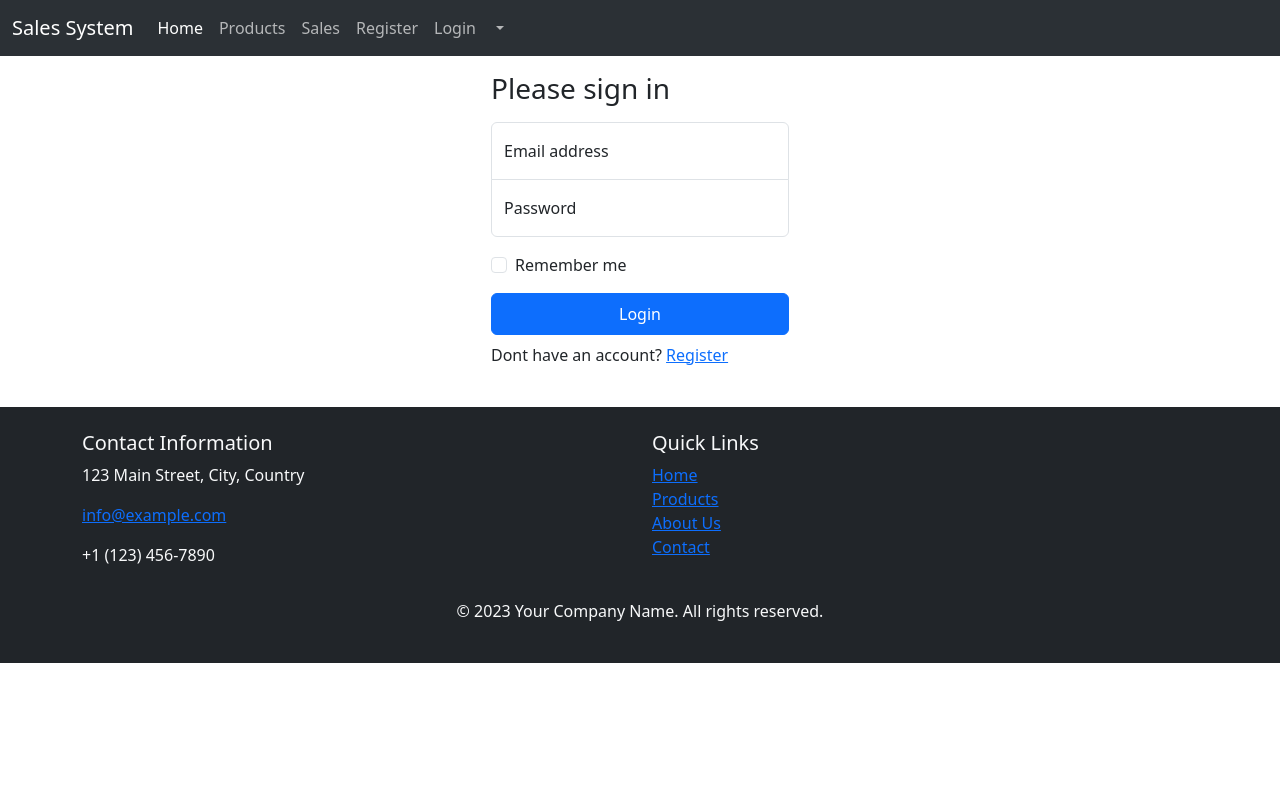
After one commit to ericomondi/flask-sqlalchemy, a Flask app: page /login in a window 1280 px wide. The commit adds this page. Run offline with Flask 3, Linux system fonts and the light colour scheme; some libraries are stand-ins or nearby versions.

Commit message:
confused

```diff
--- a/app.py
+++ b/app.py
@@ -1,11 +1,20 @@
 from flask_sqlalchemy import SQLAlchemy
-from flask import Flask, render_template, request, redirect, url_for
+from flask import Flask, render_template, request, redirect, url_for, flash
 from sqlalchemy import DateTime
+from werkzeug.security import generate_password_hash, check_password_hash
+from flask_login import LoginManager, login_user
+
+
 
 app = Flask(__name__)
 app.config["SQLALCHEMY_DATABASE_URI"] = "postgresql://postgres:2345@localhost:5432/duka"
+db = SQLAlchemy(app)
 
-db = SQLAlchemy(app)
+app.secret_key = b'_5#y2L"F4Q8z\n\xec]/'
+
+
+login_manager = LoginManager(app)
+login_manager.login_view = "login"
 
 class Products(db.Model):
     __tablename__ = 'products'
@@ -28,6 +37,7 @@ class Users(db.Model):
     full_name = db.Column(db.String(255), nullable=False)
     email = db.Column(db.String(255), unique=True)
     password = db.Column(db.String(255))
+    status = db.Column(db.String(10), default="active")  # Custom account status field
 
 # index route
 @app.route("/")
@@ -72,5 +82,56 @@ def sales():
     data = [sale for sale in sales]
     return render_template("sales.html", sales=data )
 
+def register_user(full_name, email, password):
+    new_user = Users(full_name=full_name, email=email, password=password)
+    db.session.add(new_user)
+    db.session.commit()
+
+
+def authenticate_user(email, password):
+    user = Users.query.filter_by(email=email).first()
+
+    if user and user.password == password:
+        # User exists and password matches (plaintext comparison)
+        return user
+    else:
+        # User doesn't exist or password is incorrect
+        return None
+
+@login_manager.user_loader
+def load_user(user_id):
+    return Users.query.get(int(user_id))
+
+@app.route('/login', methods=['GET', 'POST'])
+def login():
+    if request.method == 'POST':
+        email = request.form['email']
+        password = request.form['password']
+        user = authenticate_user(email, password)
+        if user:
+            login_user(user)
+            flash("Success")
+            return redirect(url_for('products'))  # Redirect to the dashboard page after login
+        else:
+            # Handle authentication failure
+            flash("Invalid logins")
+            return render_template('login.html', error="Invalid email or password")
+    return render_template('login.html')
+
+# @app.route('/login', methods=['GET', 'POST'])
+# def login(email, password):
+#     user = Users.query.filter_by(email=email).first()
+#     if user and check_password_hash(user.password_hash, password):
+#         if user.status == "active":
+#             login_user(user)
+#             flash("Success")
+#             return redirect(url_for('products'))
+#         elif user.status == "inactive":
+#             flash("Account is inactive")
+#             return redirect(url_for('login.html'))
+#     else:
+#         flash("Account is inactive")
+#         return redirect(url_for('login.html'))
+
 
 app.run(debug=True)
--- a/templates/base.html
+++ b/templates/base.html
@@ -307,12 +307,12 @@
                 <a class="nav-link" href="{{ url_for('sales') }}">Sales</a>
               </li>
               <li class="nav-item nav-link-register">
-                <a class="nav-link" href="{{ url_for('products') }}"
+                <a class="nav-link" href="{{ url_for('login') }}"
                   >Register</a
                 >
               </li>
               <li class="nav-item nav-link-login">
-                <a class="nav-link" href="{{ url_for('products') }}">Login</a>
+                <a class="nav-link" href="{{ url_for('login') }}">Login</a>
               </li>
               <li class="nav-item dropdown">
                 <a
--- /dev/null
+++ b/templates/login.html
@@ -0,0 +1,65 @@
+<!DOCTYPE html>
+<html lang="en" data-bs-theme="auto">
+  <head>
+    <meta charset="utf-8" />
+    <meta name="viewport" content="width=device-width, initial-scale=1" />
+    {% extends "base.html" %}
+    <title>{% block title %}Login{% endblock %}</title>
+  </head>
+  {% block content %}
+  <body>
+    <main class="form-signin w-100 m-auto">
+      <form method="post" action="/login">
+        <!-- <img
+          class="mb-4"
+          src="https://png.pngtree.com/png-vector/20191003/ourmid/pngtree-user-login-or-authenticate-icon-on-gray-background-flat-icon-ve-png-image_1786166.jpg"
+          alt=""
+          width="72"
+          height="57"
+        /> -->
+        <h1 class="h3 mb-3 fw-normal">Please sign in</h1>
+
+        <div class="form-floating">
+          <input
+            type="email"
+            class="form-control"
+            id="floatingInput"
+            placeholder="name@example.com"
+            name="email"
+          />
+          <label for="floatingInput">Email address</label>
+        </div>
+        <div class="form-floating">
+          <input
+            type="password"
+            class="form-control"
+            id="floatingPassword"
+            placeholder="Password"
+            name="password"
+          />
+          <label for="floatingPassword">Password</label>
+        </div>
+
+        <div class="form-check text-start my-3">
+          <input
+            class="form-check-input"
+            type="checkbox"
+            value="remember-me"
+            id="flexCheckDefault"
+          />
+          <label class="form-check-label" for="flexCheckDefault">
+            Remember me
+          </label>
+        </div>
+        <button class="btn btn-primary w-100 py-2" type="submit">
+          Login
+        </button>
+        <p class=" w-100 py-2">
+          Dont have an account? <a href="{{ url_for('login') }}"> Register</a>
+        </p>
+      </form>
+    </main>
+
+    {% endblock %}
+  </body>
+</html>
```
